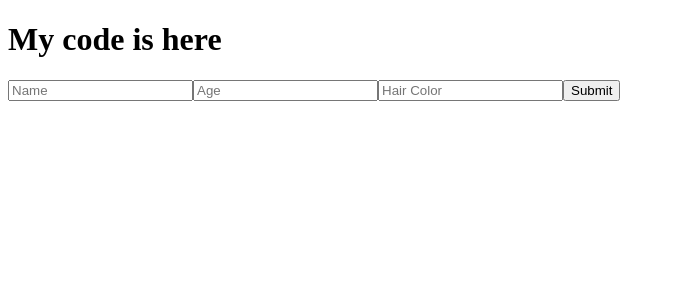
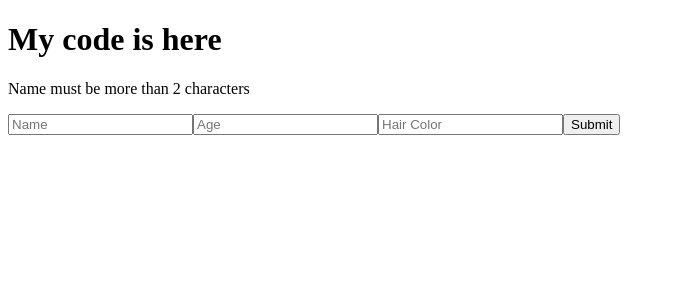
Before and after one commit to MilenDonevv/Design-patterns-React, a React (Vite) app in the folder 3-Controlled-and-Uncontrolled-components/: page / in a window 1280 px wide. Shown: the top 300 px of the page, without its empty margins (0-675 px from the left). Built offline with nearby package versions, Linux system fonts and the light colour scheme.

Commit message:
add a Controlled Form

```diff
--- a/3-Controlled-and-Uncontrolled-components/src/App.jsx
+++ b/3-Controlled-and-Uncontrolled-components/src/App.jsx
@@ -1,4 +1,5 @@
 import { UncontrolledForm } from './UncontrolledForm'
+import { ControlledForm } from './ControlledForm'
 
 
 function App() {
@@ -6,7 +7,8 @@
   return (
     <>
       <h1>My code is here</h1>
-      <UncontrolledForm />
+      {/* <UncontrolledForm /> */}
+      <ControlledForm />
     </>
   )
 }
--- /dev/null
+++ b/3-Controlled-and-Uncontrolled-components/src/ControlledForm.jsx
@@ -0,0 +1,54 @@
+import { useState, useEffect } from "react"
+
+
+
+
+export const ControlledForm = () => {
+    // the main difference with the uncontrolled form is that
+    // we're going to track the values of each of our forms' inputs using
+    // a useState hook
+
+    const [nameInputError, setNameInputError] = useState('')
+    const [name, setName] = useState('')
+    const [age, setAge] = useState()
+    const [hairColor, setHairColor] = useState('')
+
+    // useEffect to listen for changes
+    // useEffect(() => {}, [name])
+    useEffect(() => {
+        if (name.length < 2) {
+            setNameInputError('Name must be more than 2 characters')
+        } else {
+            setNameInputError('')
+        }
+    }, [name])
+
+
+    return (
+        <form>
+            {nameInputError && <p>{nameInputError}</p>}
+            <input
+                name="name"
+                type="text"
+                placeholder="Name"
+                value={name}
+                onChange={e => setName(e.target.value)}
+            />
+            <input
+                name="age"
+                type="number"
+                placeholder="Age"
+                value={age}
+                onChange={e => setAge(Number(e.target.value))}
+            />
+            <input
+                name="hairColor"
+                type="text"
+                placeholder="Hair Color"
+                value={hairColor}
+                onChange={e => setHairColor(e.target.value)}
+            />
+            <button>Submit</button>
+        </form>
+    )
+}
```
